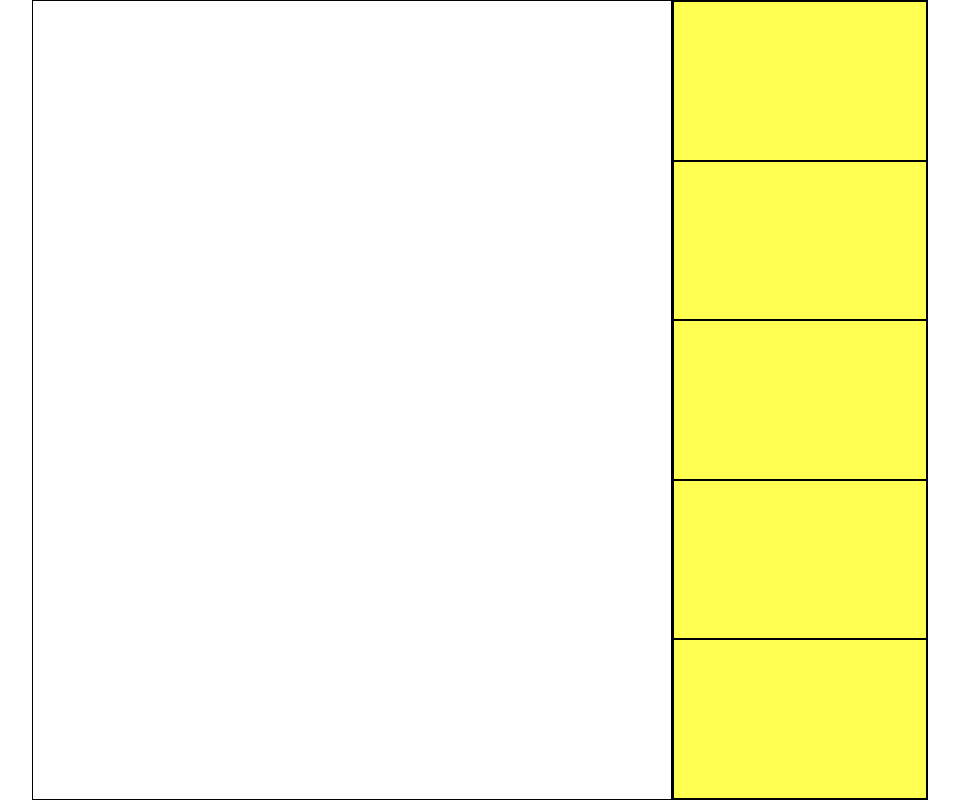
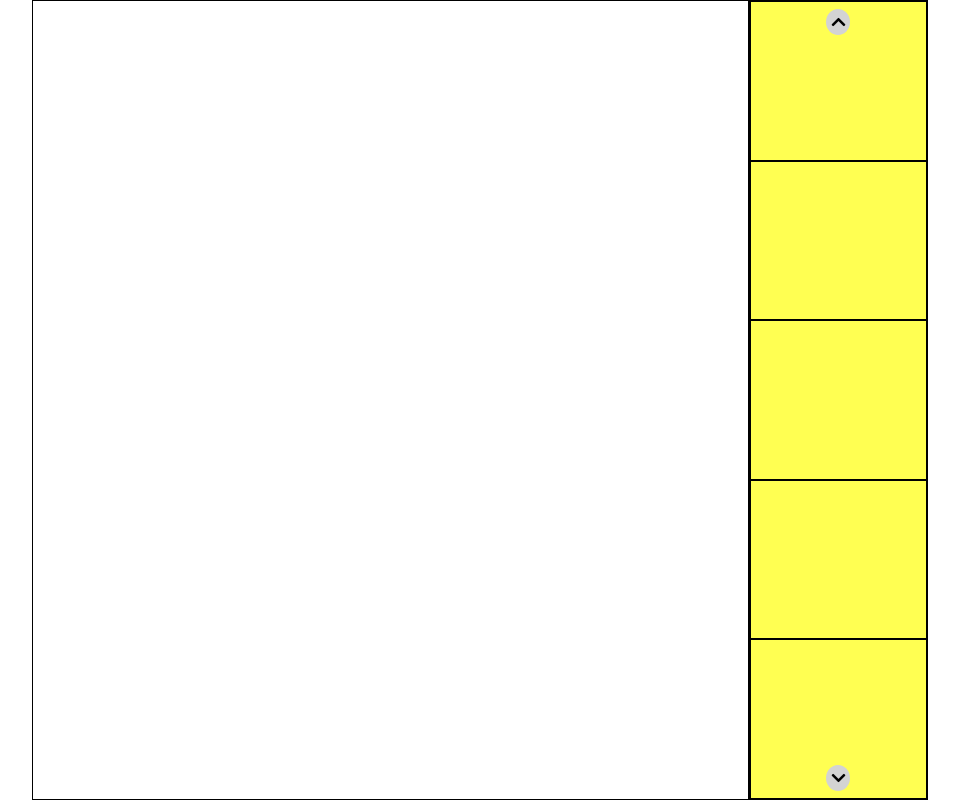
Before and after one commit to Scova89/js-array-carousel, a plain HTML site: page index.html in a window 1280 px wide. Shown: the whole page, without its empty margins (160-1119 px from the left). Drawn offline with Linux system fonts and the light colour scheme.

Commit message:
correzione debug e inserimento frecce

```diff
--- a/css/style.css
+++ b/css/style.css
@@ -5,29 +5,56 @@
     box-sizing: border-box;
 }
 
-.container{
+body{
     display: flex;
     justify-content: center;
     align-items: center;
+}
+
+.container{
+    display: flex;
     height: 100vh;
+    width: 70%;
+
 }
 
 
 .slider-main{
     height: 100%;
-    width: 50vw;
+    width: 80%;
 }
 
 .slider-side{
-    width: 20vw;
+    width: 20%;
     height: 100%;
 }
 
 .box{
     height: calc(100% / 5);
     width: auto;
+    position: relative;
 }
 
+
+.fa-chevron-up{
+    position: absolute;
+    left: 50%;
+    top: 7px;
+    transform: translateX(-50%);
+    background-color: lightgray;
+    border-radius: 50%;
+    padding: 5px;
+}
+
+.fa-chevron-down{
+    position: absolute;
+    left: 50%;
+    bottom: 7px;
+    transform: translateX(-50%);
+    background-color: lightgray;
+    border-radius: 50%;
+    padding: 5px;
+}
 
 
 /* **** debug **** */
--- a/index.html
+++ b/index.html
@@ -5,12 +5,18 @@
     <meta http-equiv="X-UA-Compatible" content="IE=edge">
     <meta name="viewport" content="width=device-width, initial-scale=1.0">
     <title>Carosello Multi Array</title>
+    <link rel="stylesheet" href="https://cdnjs.cloudflare.com/ajax/libs/font-awesome/5.15.4/css/all.min.css" integrity="sha512-1ycn6IcaQQ40/MKBW2W4Rhis/DbILU74C1vSrLJxCq57o941Ym01SwNsOMqvEBFlcgUa6xLiPY/NS5R+E6ztJQ==" crossorigin="anonymous" referrerpolicy="no-referrer" />
     <link rel="stylesheet" href="css/style.css">
 </head>
 <body class="debug">
 
 
     <div class="container">
+
+
+
+
+
         <!-- contenitore immagini grande -->
         <div class="slider-main">
 
@@ -20,11 +26,15 @@
 
         <!-- contenitore immagini laterale piccolo -->
         <div class="slider-side">
+            <div class="box">
+                <i class="fas fa-chevron-up"></i>
+            </div>
             <div class="box"></div>
             <div class="box"></div>
             <div class="box"></div>
-            <div class="box"></div>
-            <div class="box"></div>
+            <div class="box">
+                <i class="fas fa-chevron-down"></i>
+            </div>
 
         </div>
         <!-- /contenitore immagini laterale piccolo -->
@@ -33,5 +43,6 @@
 
 
     <script src="js/main.js"></script>
+
 </body>
 </html>
```
